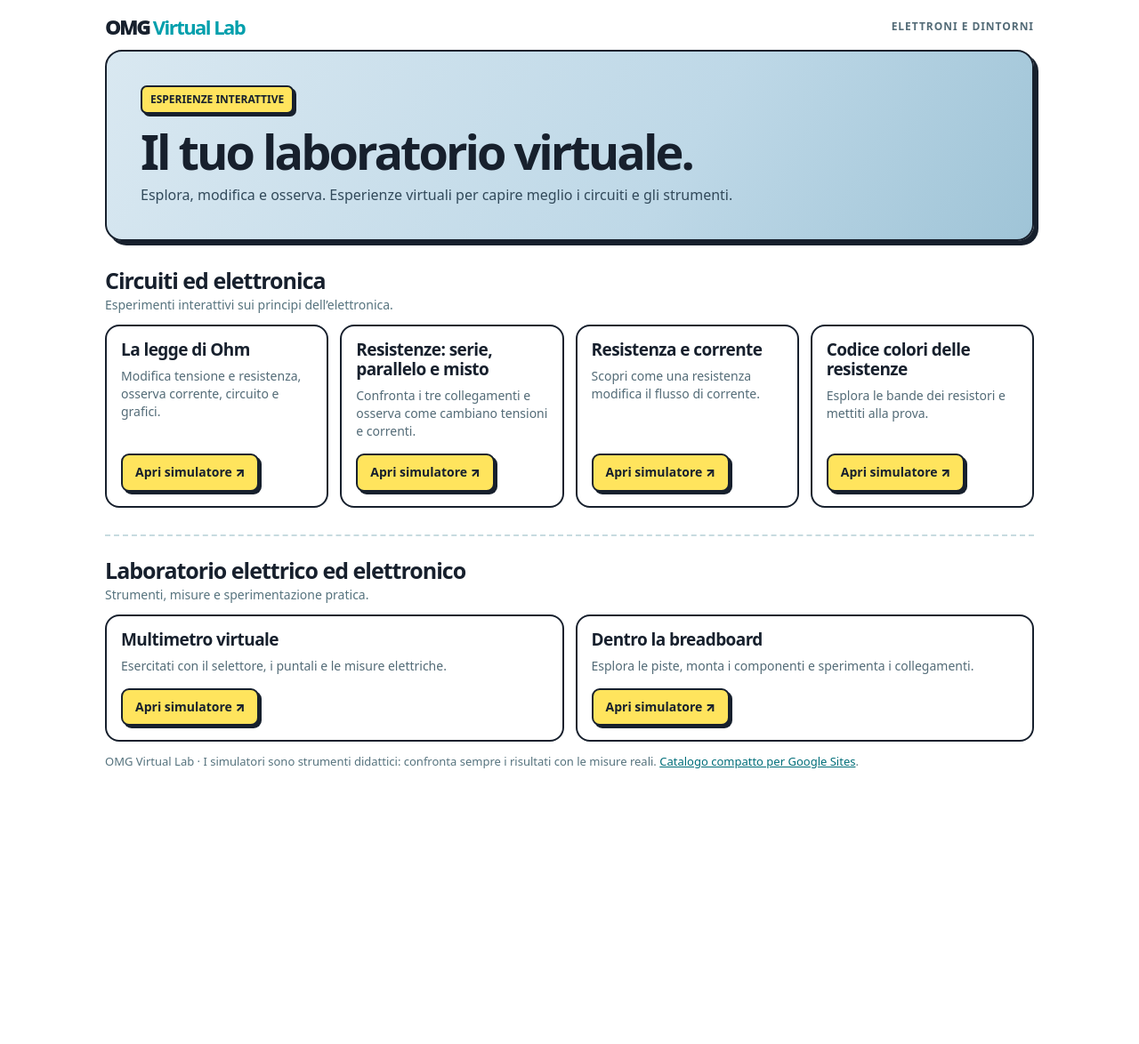
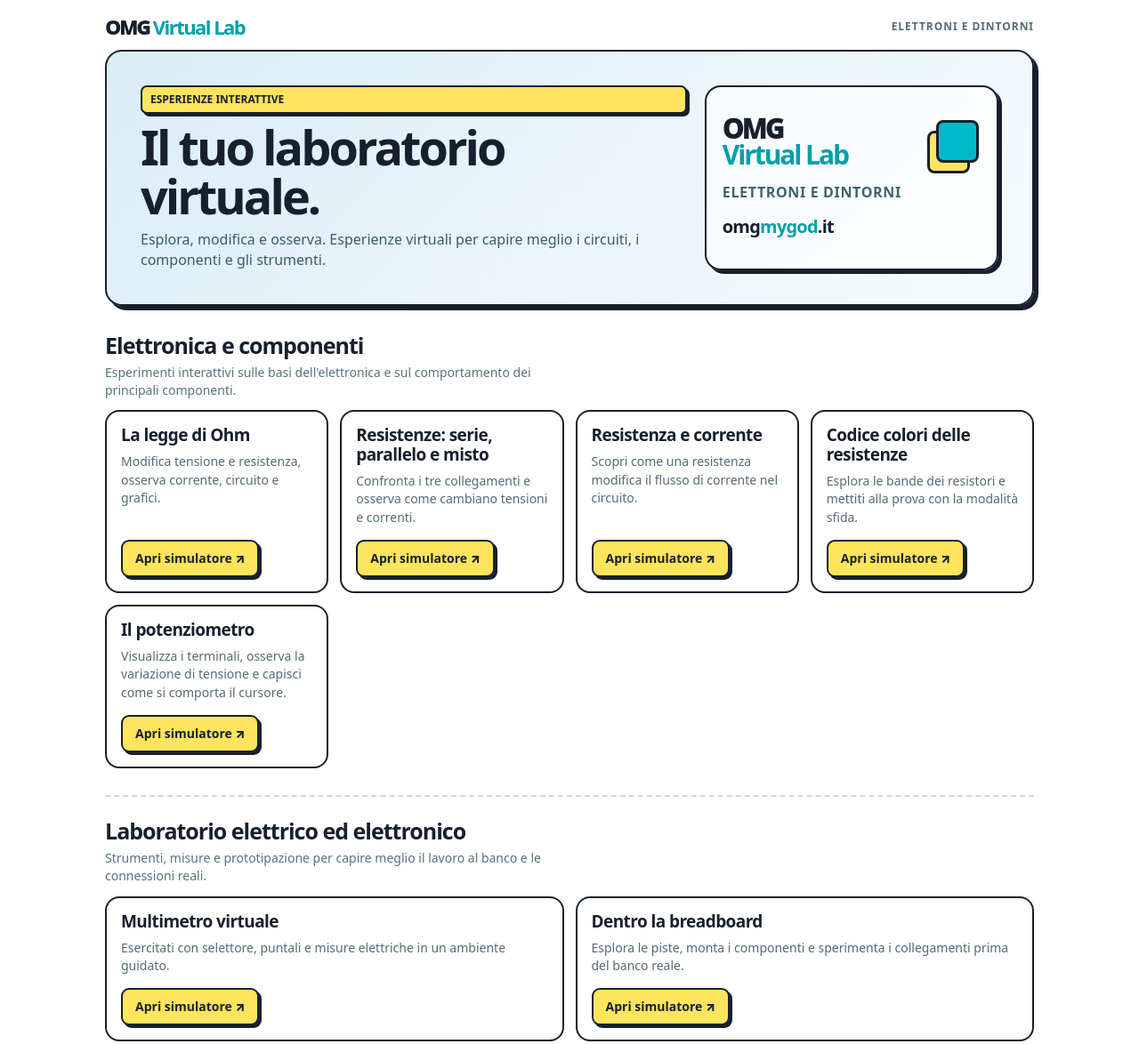
Before and after one commit to ohmmygod-it/omg-virtual-lab, a plain HTML site: page index.html in a window 1280 px wide. Shown: the top 1174 px of the page at 89% size. Before the commit the page ends 917 px from the top, so only its background shows below. Drawn offline with Linux system fonts and the light colour scheme.

Commit message:
Add files via upload

```diff
--- a/index.html
+++ b/index.html
@@ -4,64 +4,154 @@
   <meta charset="utf-8">
   <meta name="viewport" content="width=device-width,initial-scale=1">
   <meta name="theme-color" content="#00b9c8">
-  <meta name="description" content="OMG Virtual Lab: simulatori interattivi per imparare elettrotecnica, elettronica e laboratorio.">
-  <title>OMG Virtual Lab — Simulatori didattici</title>
+  <meta name="description" content="OMG Virtual Lab: esperienze virtuali per capire meglio i circuiti, i componenti e gli strumenti.">
+  <title>OMG Virtual Lab — Il tuo laboratorio virtuale</title>
   <link rel="stylesheet" href="assets/omg.css">
   <style>
-    /* Solo il riquadro introduttivo: mantiene intatto lo stile OMG condiviso. */
-    .omg-home-hero { background: linear-gradient(120deg, #d9e8f1 0%, #bed8e7 62%, #9fc4d7 100%); }
-    .omg-home-hero p { color: #31495a; }
+    .omg-home-hero.omg-home-hero--split{
+      background: linear-gradient(135deg,#d9edf7 0%, #ebf6fb 55%, #f5fbfd 100%);
+      display:grid;
+      grid-template-columns:minmax(0,1.3fr) minmax(240px,.7fr);
+      gap:20px;
+      align-items:stretch;
+    }
+    .omg-home-hero--split p{max-width:62ch}
+    .omg-hero-copy{display:flex;flex-direction:column;justify-content:center}
+    .omg-hero-copy h1{margin-top:10px}
+    .omg-hero-mark{
+      display:flex;align-items:center;justify-content:center;
+      min-height:190px;border:2px solid var(--omg-ink);border-radius:18px;
+      background:rgba(255,255,255,.72);box-shadow:4px 4px 0 var(--omg-ink);
+      padding:18px;
+    }
+    .omg-mark-card{width:min(100%,290px)}
+    .omg-mark-top{display:flex;align-items:flex-start;justify-content:space-between;gap:12px}
+    .omg-mark-title{font-size:30px;line-height:.95;font-weight:950;letter-spacing:-.07em;color:var(--omg-ink)}
+    .omg-mark-title b{display:block;color:#009fac}
+    .omg-mark-sub{margin-top:10px;font-size:16px;font-weight:900;letter-spacing:.04em;text-transform:uppercase;color:#3f6170}
+    .omg-mark-url{margin-top:12px;font-size:20px;font-weight:900;letter-spacing:-.04em;color:var(--omg-ink)}
+    .omg-mark-url span{color:#009fac}
+    .omg-double-square{position:relative;width:64px;height:64px;flex:none}
+    .omg-double-square::before,.omg-double-square::after{content:"";position:absolute;width:42px;height:42px;border:3px solid var(--omg-ink);border-radius:8px}
+    .omg-double-square::before{left:4px;top:16px;background:#ffe45d}
+    .omg-double-square::after{right:2px;top:4px;background:#00b9c8}
+    .omg-category-head{display:block;margin:0 0 12px}
+    .omg-category-head h2{margin-bottom:6px}
+    .omg-category-head p{max-width:62ch}
+    .omg-category-num{display:none}
+    @media (max-width: 780px){
+      .omg-home-hero.omg-home-hero--split{grid-template-columns:1fr}
+      .omg-hero-mark{min-height:unset}
+      .omg-mark-card{width:100%}
+    }
   </style>
 </head>
 <body>
 <main class="omg-page">
   <div class="omg-brandline"><span class="omg-wordmark">OMG <b>Virtual Lab</b></span><span class="omg-kicker">Elettroni e dintorni</span></div>
-  <section class="omg-home-hero">
+
+  <section class="omg-home-hero omg-home-hero--split">
+    <div class="omg-hero-copy">
       <span class="omg-eyebrow">ESPERIENZE INTERATTIVE</span>
       <h1>Il tuo laboratorio virtuale.</h1>
-    <p>Esplora, modifica e osserva. Esperienze virtuali per capire meglio i circuiti e gli strumenti.</p>
+      <p>Esplora, modifica e osserva. Esperienze virtuali per capire meglio i circuiti, i componenti e gli strumenti.</p>
+    </div>
+    <div class="omg-hero-mark" aria-label="OMG mygod punto it">
+      <div class="omg-mark-card">
+        <div class="omg-mark-top">
+          <div class="omg-mark-title">OMG<b>Virtual Lab</b></div>
+          <div class="omg-double-square" aria-hidden="true"></div>
+        </div>
+        <div class="omg-mark-sub">Elettroni e dintorni</div>
+        <div class="omg-mark-url">omg<span>mygod</span>.it</div>
+      </div>
+    </div>
   </section>
+
   <section class="omg-category" aria-labelledby="cat01">
-  <div class="omg-category-head"><div><h2 id="cat01">Circuiti ed elettronica</h2><p>Esperimenti interattivi sui principi dell’elettronica.</p></div></div>
+    <div class="omg-category-head">
+      <div>
+        <h2 id="cat01">Elettronica e componenti</h2>
+        <p>Esperimenti interattivi sulle basi dell'elettronica e sul comportamento dei principali componenti.</p>
+      </div>
+    </div>
     <div class="omg-grid">
       <article class="omg-tile">
         <h3>La legge di Ohm</h3>
         <p>Modifica tensione e resistenza, osserva corrente, circuito e grafici.</p>
-      <a class="omg-link" href="Ele-Legge-Ohm/" target="_blank" rel="noopener noreferrer" aria-label="Apri La legge di Ohm in una nuova scheda">Apri simulatore <span aria-hidden="true">↗</span></a>
+        <a class="omg-link" href="Ele-Legge-Ohm/" target="_blank" rel="noopener noreferrer">Apri simulatore <span aria-hidden="true">↗</span></a>
       </article>
       <article class="omg-tile">
         <h3>Resistenze: serie, parallelo e misto</h3>
         <p>Confronta i tre collegamenti e osserva come cambiano tensioni e correnti.</p>
-      <a class="omg-link" href="Ele-resistenze-serie-parallelo/" target="_blank" rel="noopener noreferrer" aria-label="Apri Resistenze: serie, parallelo e misto in una nuova scheda">Apri simulatore <span aria-hidden="true">↗</span></a>
+        <a class="omg-link" href="Ele-resistenze-serie-parallelo/" target="_blank" rel="noopener noreferrer">Apri simulatore <span aria-hidden="true">↗</span></a>
       </article>
       <article class="omg-tile">
         <h3>Resistenza e corrente</h3>
-      <p>Scopri come una resistenza modifica il flusso di corrente.</p>
-      <a class="omg-link" href="Lab-resistenza-corrente/" target="_blank" rel="noopener noreferrer" aria-label="Apri Resistenza e corrente in una nuova scheda">Apri simulatore <span aria-hidden="true">↗</span></a>
+        <p>Scopri come una resistenza modifica il flusso di corrente nel circuito.</p>
+        <a class="omg-link" href="Lab-resistenza-corrente/" target="_blank" rel="noopener noreferrer">Apri simulatore <span aria-hidden="true">↗</span></a>
       </article>
       <article class="omg-tile">
         <h3>Codice colori delle resistenze</h3>
-      <p>Esplora le bande dei resistori e mettiti alla prova.</p>
-      <a class="omg-link" href="Lab-Codice-colori-Resistenze/" target="_blank" rel="noopener noreferrer" aria-label="Apri Codice colori delle resistenze in una nuova scheda">Apri simulatore <span aria-hidden="true">↗</span></a>
+        <p>Esplora le bande dei resistori e mettiti alla prova con la modalità sfida.</p>
+        <a class="omg-link" href="Lab-Codice-colori-Resistenze/" target="_blank" rel="noopener noreferrer">Apri simulatore <span aria-hidden="true">↗</span></a>
+      </article>
+      <article class="omg-tile">
+        <h3>Il potenziometro</h3>
+        <p>Visualizza i terminali, osserva la variazione di tensione e capisci come si comporta il cursore.</p>
+        <a class="omg-link" href="Ele-potenziometro/" target="_blank" rel="noopener noreferrer">Apri simulatore <span aria-hidden="true">↗</span></a>
       </article>
     </div>
   </section>
+
   <section class="omg-category" aria-labelledby="cat02">
-  <div class="omg-category-head"><div><h2 id="cat02">Laboratorio elettrico ed elettronico</h2><p>Strumenti, misure e sperimentazione pratica.</p></div></div>
+    <div class="omg-category-head">
+      <div>
+        <h2 id="cat02">Laboratorio elettrico ed elettronico</h2>
+        <p>Strumenti, misure e prototipazione per capire meglio il lavoro al banco e le connessioni reali.</p>
+      </div>
+    </div>
     <div class="omg-grid">
       <article class="omg-tile">
         <h3>Multimetro virtuale</h3>
-      <p>Esercitati con il selettore, i puntali e le misure elettriche.</p>
-      <a class="omg-link" href="Lab-multimetro/" target="_blank" rel="noopener noreferrer" aria-label="Apri Multimetro virtuale in una nuova scheda">Apri simulatore <span aria-hidden="true">↗</span></a>
+        <p>Esercitati con selettore, puntali e misure elettriche in un ambiente guidato.</p>
+        <a class="omg-link" href="Lab-multimetro/" target="_blank" rel="noopener noreferrer">Apri simulatore <span aria-hidden="true">↗</span></a>
       </article>
       <article class="omg-tile">
         <h3>Dentro la breadboard</h3>
-      <p>Esplora le piste, monta i componenti e sperimenta i collegamenti.</p>
-      <a class="omg-link" href="Lab-breadboard/" target="_blank" rel="noopener noreferrer" aria-label="Apri Dentro la breadboard in una nuova scheda">Apri simulatore <span aria-hidden="true">↗</span></a>
+        <p>Esplora le piste, monta i componenti e sperimenta i collegamenti prima del banco reale.</p>
+        <a class="omg-link" href="Lab-breadboard/" target="_blank" rel="noopener noreferrer">Apri simulatore <span aria-hidden="true">↗</span></a>
       </article>
     </div>
   </section>
-  <p class="omg-small">OMG Virtual Lab · I simulatori sono strumenti didattici: confronta sempre i risultati con le misure reali. <a href="catalogo/">Catalogo compatto per Google Sites</a>.</p>
+
+  <section class="omg-category" aria-labelledby="cat03">
+    <div class="omg-category-head">
+      <div>
+        <h2 id="cat03">Arduino e microcontrollori</h2>
+        <p>Prime esperienze interattive con letture analogiche, PWM e sensori.</p>
+      </div>
+    </div>
+    <div class="omg-grid">
+      <article class="omg-tile">
+        <h3>ADC — Ingresso analogico</h3>
+        <p>Capisci come Arduino legge un valore analogico e lo trasforma in numeri interpretabili.</p>
+        <a class="omg-link" href="Ard-ADC/" target="_blank" rel="noopener noreferrer">Apri simulatore <span aria-hidden="true">↗</span></a>
+      </article>
+      <article class="omg-tile">
+        <h3>PWM e LED</h3>
+        <p>Osserva il duty cycle e la variazione della luminosità del LED al cambiare del segnale PWM.</p>
+        <a class="omg-link" href="Ard-PWM/" target="_blank" rel="noopener noreferrer">Apri simulatore <span aria-hidden="true">↗</span></a>
+      </article>
+      <article class="omg-tile">
+        <h3>Sensore a ultrasuoni</h3>
+        <p>Visualizza trigger, echo, tempo di ritorno e distanza misurata dal sensore.</p>
+        <a class="omg-link" href="Ard-sensore-ultrasuoni/" target="_blank" rel="noopener noreferrer">Apri simulatore <span aria-hidden="true">↗</span></a>
+      </article>
+    </div>
+  </section>
+
+  <p class="omg-small">OMG Virtual Lab · I simulatori sono strumenti didattici: confronta sempre i risultati con le misure reali in laboratorio. <a href="catalogo/">Catalogo compatto per Google Sites</a>.</p>
 </main>
 </body>
 </html>
```
Lines whose indentation alone changed are shown as unchanged.
